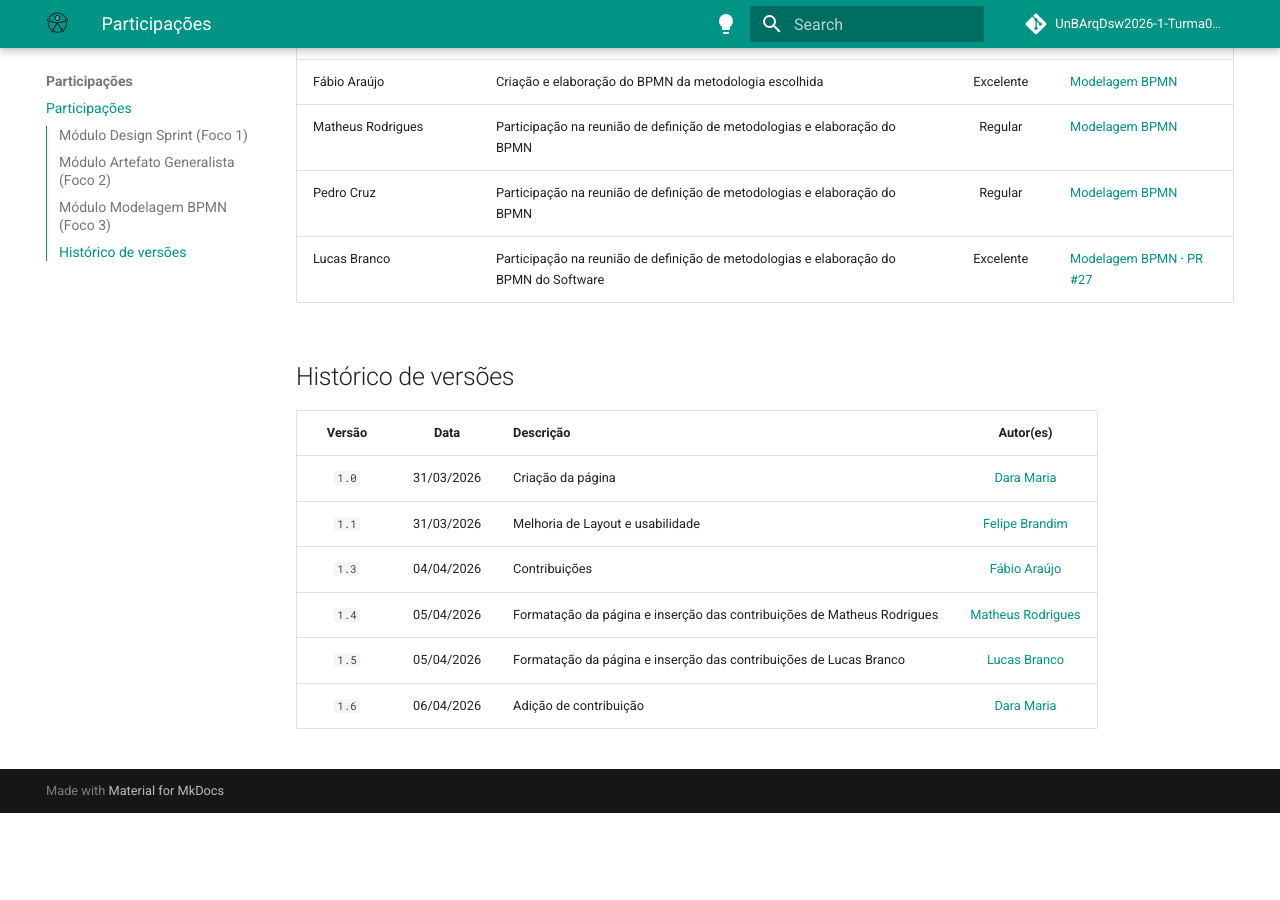
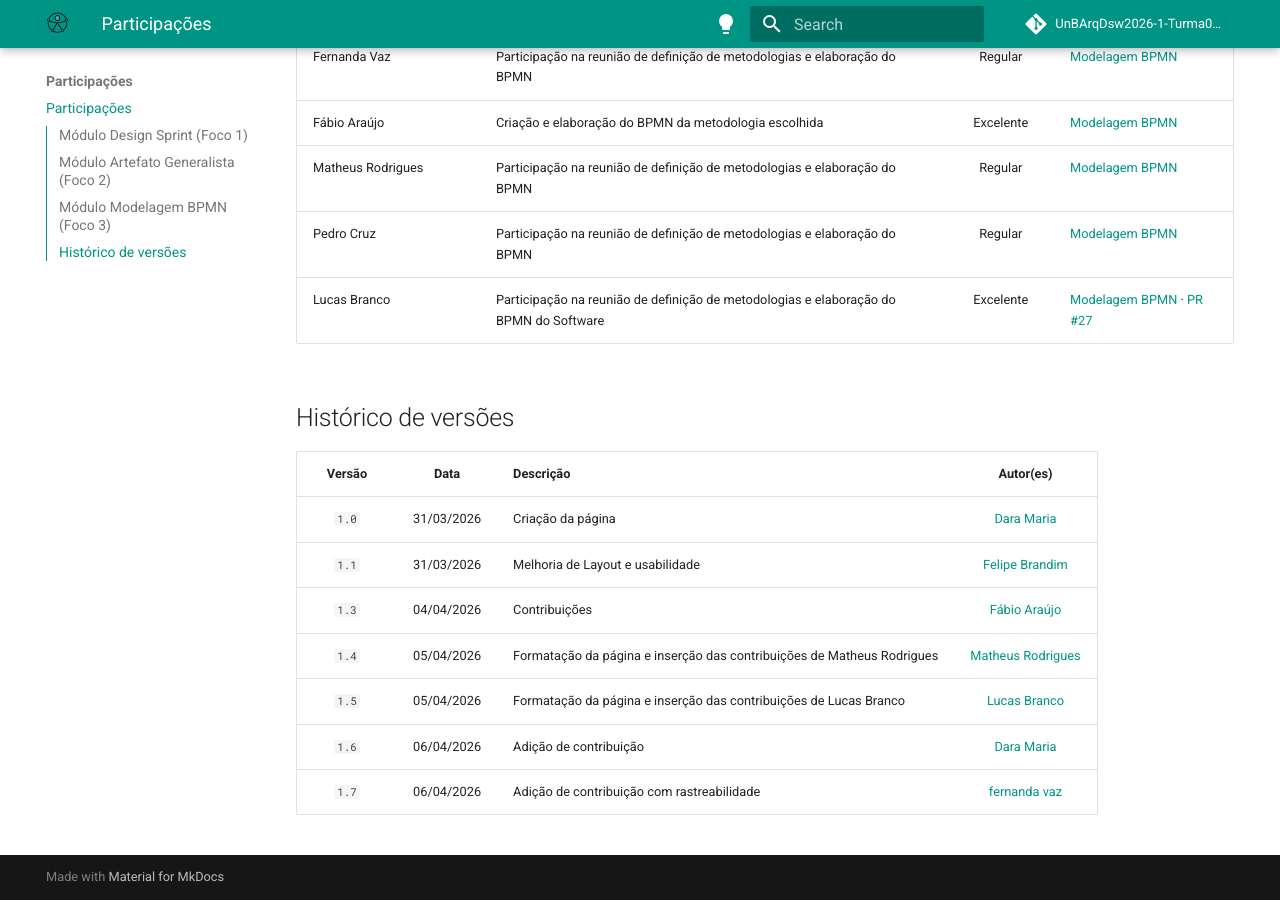
Before and after one commit to UnBArqDsw2026-1-Turma02/2026.01-T02_G4_AcessibilidadeJa_Entrega_01, an MkDocs documentation site: the page built from docs/Base/1.4.ParticipacoesBase.md, in a window 1280 px wide and 900 px high, scrolled down 1612 px. Built offline with MkDocs 1.6.1 and Material for MkDocs 9.7.7, drawn with Linux system fonts in a browser that asks for light colours; comment, search, counter and statistics services are not loaded; before the commit the page ends 2425 px from its top, so only the background shows below that; some of the changed lines change nothing that is shown; some of the changed text lies outside the part shown.

Commit message:
Docs: Adicionando participção com rastreabilidade

```diff
--- a/docs/Base/1.4.ParticipacoesBase.md
+++ b/docs/Base/1.4.ParticipacoesBase.md
@@ -10,7 +10,7 @@
 | Nome do Membro    | Contribuição                                                                                                                                  | Significância | Comprobatórios                                                                                                                                                                                                                                                                                                                                                                                                                                                                          |
 | :---------------- | :-------------------------------------------------------------------------------------------------------------------------------------------- | :-----------: | :-------------------------------------------------------------------------------------------------------------------------------------------------------------------------------------------------------------------------------------------------------------------------------------------------------------------------------------------------------------------------------------------------------------------------------------------------------------------------------------- |
  | Dara Maria Barbosa de Sousa | 1. Participei ativamente das reuniões realizadas, onde discutimos como elaborar cada item deste artefato. <br> 2. Elaborei o storyboard da solução. <br> 3. Elaborei o Rich Picture mencionado na etapa Decide. <br> 4. Elaborei texto base da etapa 2 | Boa | [Design Sprint - Esboço](https://unbarqdsw2026-1-turma02.github.io/2026.01-T02_G4_AcessibilidadeJa_Entrega_01/Base/1.1.DesignSprint.html#112-esboco-sketch)<br>[Design Sprint - Decide](https://unbarqdsw2026-1-turma02.github.io/2026.01-T02_G4_AcessibilidadeJa_Entrega_01/Base/1.1.DesignSprint.html#rich-picture) <br>[PR #29](https://github.com/UnBArqDsw2026-1-Turma02/2026.01-T02_G4_AcessibilidadeJa_Entrega_01/commit/b4ac43f11bb528ada27f38f833c0d73a383e27a4)
- | Fernanda Vaz      | Elaboração e inserção do protótipo de alta fidelidade                                                                                         |   Excelente   | [Design Sprint – Prototype](https://unbarqdsw2026-1-turma02.github.io/2026.01-T02_G4_AcessibilidadeJa_Entrega_01/Base/1.1.DesignSprint.html#114-prototype)                                                                                                                                                                                                                                                                                                                              |
+ | Fernanda Vaz      | Elaboração e inserção do protótipo de alta fidelidade                                                                                         |  Boa   | [Design Sprint – Prototype](https://unbarqdsw2026-1-turma02.github.io/2026.01-T02_G4_AcessibilidadeJa_Entrega_01/Base/1.1.DesignSprint.html#114-prototype)   <br>[PR #26](https://github.com/UnBArqDsw2026-1-Turma02/2026.01-T02_G4_AcessibilidadeJa_Entrega_01/pull/26)                                                                                                                                                                                                                                                                                                                             |
 | Fábio Araújo      | Verificação e Validação do projeto junto a um usuário                                                                                         |   Excelente   | [Vídeo – Entrevista](https://youtu.be/2YobbkmMEFM)                                                                                                                                                                                                                                                                                                                                                                                                                                      |
 | Matheus Rodrigues | Elaboração da etapa Decide (1.1.3) e melhoria da seção Unpack (1.1.1)                                                                         |   Excelente   | [Design Sprint – Decide](https://unbarqdsw2026-1-turma02.github.io/2026.01-T02_G4_AcessibilidadeJa_Entrega_01/Base/1.1.DesignSprint.html#113-decide) · [PR #30](https://github.com/UnBArqDsw2026-1-Turma02/2026.01-T02_G4_AcessibilidadeJa_Entrega_01/pull/30) · [Issue #16](https://github.com/UnBArqDsw2026-1-Turma02/2026.01-T02_G4_AcessibilidadeJa_Entrega_01/issues/16)                                                                                                           |
 | Pedro Cruz        | Elaboração da etapa Decide (1.1.3) Elicitação de requisitos e história de usuários; Iniciativa extra de priorização Moscow e definição do MVP |  Execelente   | [Design Sprint – Decide](https://unbarqdsw2026-1-turma02.github.io/2026.01-T02_G4_AcessibilidadeJa_Entrega_01/Base/1.1.DesignSprint.html#113-decide) · [PR #30](https://github.com/UnBArqDsw2026-1-Turma02/2026.01-T02_G4_AcessibilidadeJa_Entrega_01/pull/30) . [PR #37](https://github.com/UnBArqDsw2026-1-Turma02/2026.01-T02_G4_AcessibilidadeJa_Entrega_01/pull/37) . [Issue #35](https://github.com/UnBArqDsw2026-1-Turma02/2026.01-T02_G4_AcessibilidadeJa_Entrega_01/issues/35) |
@@ -23,7 +23,7 @@
 | Nome do Membro    | Contribuição                                      | Significância | Comprobatórios                                                                                                                                                                                                                                                                                                                                                                                                                                                                                                |
 | :---------------- | :------------------------------------------------ | :-----------: | :------------------------------------------------------------------------------------------------------------------------------------------------------------------------------------------------------------------------------------------------------------------------------------------------------------------------------------------------------------------------------------------------------------------------------------------------------------------------------------------------------------ |
 | Dara Maria Barbosa de Sousa | 1. Participei ativamente das reuniões realizadas, onde discutimos como elaborar cada item deste artefato. <br> 2. Elaborei o texto base e os diagramas Causa-Efeitos. <br> 3. Elaborei um Rich Picture (figura 02). <br>  | Boa | [Artefato Generalista - Diagrama Causa-Efeito](https://unbarqdsw2026-1-turma02.github.io/2026.01-T02_G4_AcessibilidadeJa_Entrega_01/Base/1.2.ArtefatoGeneralista.html#diagrama-de-causa-e-efeito-ishikawa)<br>[Artefato Generalista - Rich Picture](https://unbarqdsw2026-1-turma02.github.io/2026.01-T02_G4_AcessibilidadeJa_Entrega_01/Base/1.2.ArtefatoGeneralista.html#rich-picture) <br> [PR #22](https://github.com/UnBArqDsw2026-1-Turma02/2026.01-T02_G4_AcessibilidadeJa_Entrega_01/commit/bdadc128b6f04c11731d260bd236b9830676268f) <br> [PR #28](https://github.com/UnBArqDsw2026-1-Turma02/2026.01-T02_G4_AcessibilidadeJa_Entrega_01/commit/ff8f66a1817ef026dcc42d54aad826f34e2f5e68)
-| Fernanda Vaz      | Elaboração e inserção do Rich Picture (Figura 01) |      Boa      | [Artefato Generalista – Rich Picture](https://unbarqdsw2026-1-turma02.github.io/2026.01-T02_G4_AcessibilidadeJa_Entrega_01/Base/1.2.ArtefatoGeneralista.html#rich-picture)                                                                                                                                                                                                                                                                                                                                    |
+| Fernanda Vaz      | Elaboração e inserção do Rich Picture (Figura 01) |      Boa      | [Artefato Generalista – Rich Picture](https://unbarqdsw2026-1-turma02.github.io/2026.01-T02_G4_AcessibilidadeJa_Entrega_01/Base/1.2.ArtefatoGeneralista.html#rich-picture)  <br> [PR #11](https://github.com/UnBArqDsw2026-1-Turma02/2026.01-T02_G4_AcessibilidadeJa_Entrega_01/pull/11)                                                                                                                                                                                                                                                                                                                                    |
 | Fábio Araújo      | Criação do Glossário                              |      Boa      | [Artefato Generalista – Glossário](https://unbarqdsw2026-1-turma02.github.io/2026.01-T02_G4_AcessibilidadeJa_Entrega_01/Base/1.2.ArtefatoGeneralista.html#glossario)                                                                                                                                                                                                                                                                                                                                          |
 | Matheus Rodrigues | Inserção do Rich Picture (Figura 04)              |   Excelente   | [Artefato Generalista – Rich Picture](https://unbarqdsw2026-1-turma02.github.io/2026.01-T02_G4_AcessibilidadeJa_Entrega_01/Base/1.2.ArtefatoGeneralista.html#rich-picture) · [PR #36](https://github.com/UnBArqDsw2026-1-Turma02/2026.01-T02_G4_AcessibilidadeJa_Entrega_01/pull/36) · [Issue #15](https://github.com/UnBArqDsw2026-1-Turma02/2026.01-T02_G4_AcessibilidadeJa_Entrega_01/issues/15) |
 | Pedro Cruz        | Criação do Mapa mental e 5w2h                     |   Excelente   | [Artefato Generalista - Mapa Mental](https://unbarqdsw2026-1-turma02.github.io/2026.01-T02_G4_AcessibilidadeJa_Entrega_01/Base/1.2.ArtefatoGeneralista.html#mapas-mentais) [Artefato Generalista](https://github.com/UnBArqDsw2026-1-Turma02/2026.01-T02_G4_AcessibilidadeJa_Entrega_01/issues/8)                                                                                                                                                                                                             |
@@ -54,3 +54,4 @@
 | `1.4`  | 05/04/2026 | Formatação da página e inserção das contribuições de Matheus Rodrigues | [Matheus Rodrigues](https://github.com/mrodrigues14) |
 | `1.5`  | 05/04/2026 | Formatação da página e inserção das contribuições de Lucas Branco      |   [Lucas Branco](https://github.com/lucasbbranco)    |
 | `1.6`  | 06/04/2026 | Adição de contribuição                                                     |     [Dara Maria](https://github.com/daramariabs)     |
+| `1.7`  | 06/04/2026 | Adição de contribuição  com rastreabilidade                                                    |     [fernanda vaz](https://github.com)     |
```
